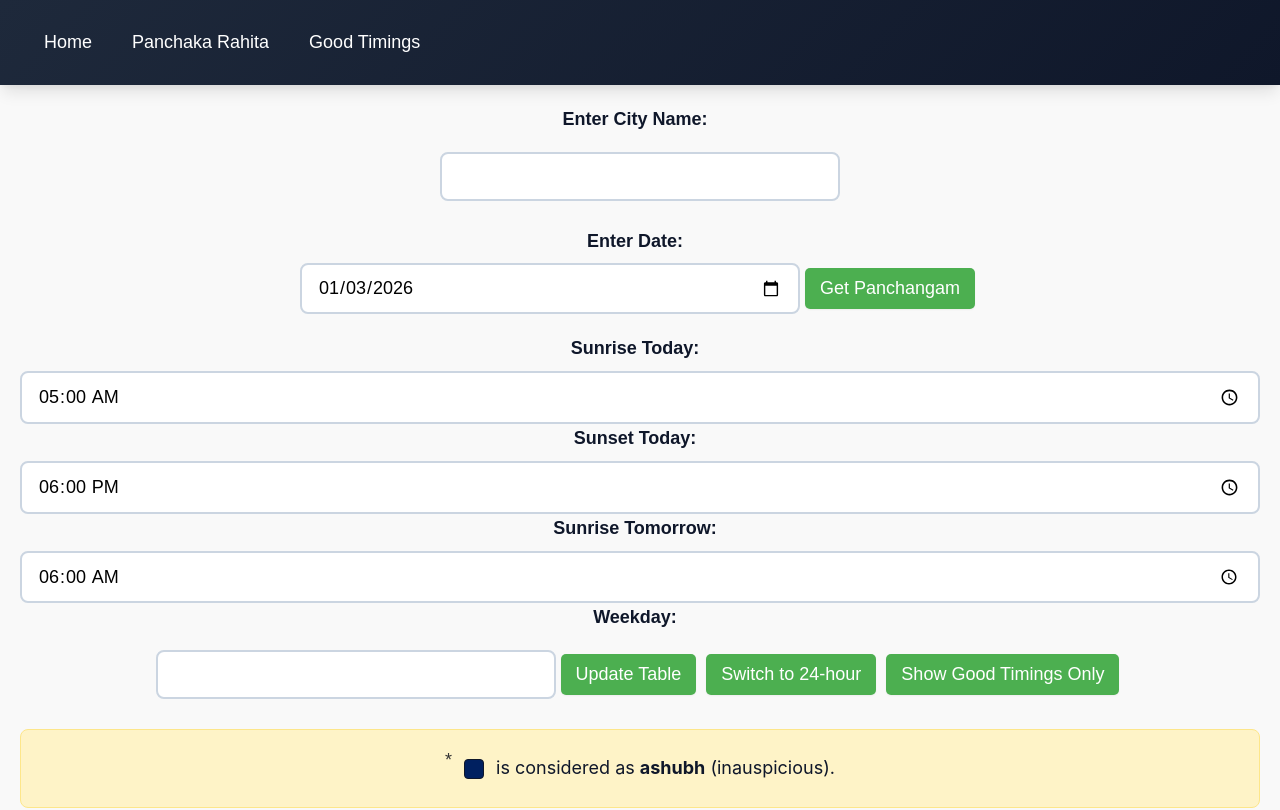
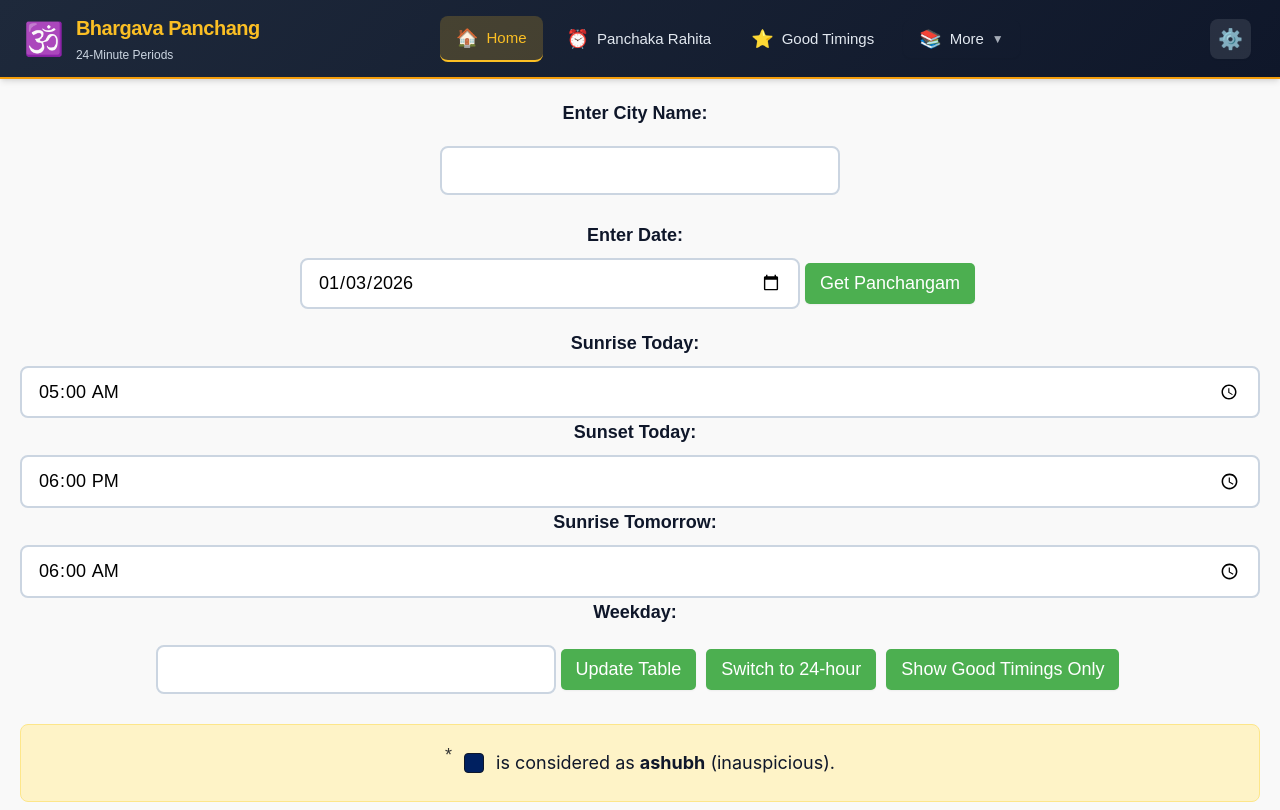
Before and after one commit to ucs200525/panchBotNewTele, a React (Create React App) app in the folder frontend/: page / in a window 1280 px wide. Shown: the top 810 px of the page. Built offline with nearby package versions, Linux system fonts and the light colour scheme; no server answers.

Commit message:
Start complete redesign: Professional navbar with Bhargava Panchang branding

```diff
--- /dev/null
+++ b/frontend/src/components/Navbar.css
@@ -0,0 +1,297 @@
+/* ========================================
+   Professional Navbar Styles
+   ======================================== */
+
+.modern-navbar {
+    background: linear-gradient(135deg, #1e293b 0%, #0f172a 100%);
+    box-shadow: 0 4px 6px -1px rgba(0, 0, 0, 0.1), 0 2px 4px -1px rgba(0, 0, 0, 0.06);
+    position: sticky;
+    top: 0;
+    z-index: 1000;
+    border-bottom: 2px solid #f59e0b;
+}
+
+.navbar-container {
+    max-width: 1400px;
+    margin: 0 auto;
+    display: flex;
+    align-items: center;
+    justify-content: space-between;
+    padding: 0.75rem 1.5rem;
+    gap: 2rem;
+}
+
+/* Brand Section */
+.navbar-brand {
+    display: flex;
+    align-items: center;
+}
+
+.brand-link {
+    display: flex;
+    align-items: center;
+    gap: 0.75rem;
+    text-decoration: none;
+    color: white;
+    transition: transform 0.2s ease;
+}
+
+.brand-link:hover {
+    transform: translateY(-2px);
+}
+
+.brand-icon {
+    font-size: 2rem;
+    line-height: 1;
+}
+
+.brand-text {
+    display: flex;
+    flex-direction: column;
+    gap: 0.125rem;
+}
+
+.brand-title {
+    font-size: 1.25rem;
+    font-weight: 700;
+    letter-spacing: -0.025em;
+    color: #fbbf24;
+}
+
+.brand-subtitle {
+    font-size: 0.75rem;
+    color: #cbd5e1;
+    font-weight: 500;
+}
+
+/* Hamburger Menu */
+.hamburger {
+    display: none;
+    flex-direction: column;
+    gap: 0.25rem;
+    background: none;
+    border: none;
+    cursor: pointer;
+    padding: 0.5rem;
+    z-index: 1001;
+}
+
+.hamburger-line {
+    width: 24px;
+    height: 3px;
+    background: white;
+    border-radius: 2px;
+    transition: all 0.3s ease;
+}
+
+.hamburger-line.open:nth-child(1) {
+    transform: rotate(45deg) translate(5px, 5px);
+}
+
+.hamburger-line.open:nth-child(2) {
+    opacity: 0;
+}
+
+.hamburger-line.open:nth-child(3) {
+    transform: rotate(-45deg) translate(7px, -7px);
+}
+
+/* Navigation Menu */
+.navbar-menu {
+    display: flex;
+    align-items: center;
+    gap: 0.5rem;
+    flex: 1;
+    justify-content: center;
+}
+
+.nav-link {
+    display: inline-flex;
+    align-items: center;
+    gap: 0.5rem;
+    padding: 0.625rem 1rem;
+    color: #e2e8f0;
+    text-decoration: none;
+    border-radius: 0.5rem;
+    font-weight: 500;
+    font-size: 0.9375rem;
+    transition: all 0.2s ease;
+    background: transparent;
+    border: none;
+    cursor: pointer;
+    white-space: nowrap;
+}
+
+.nav-link:hover {
+    background: rgba(255, 255, 255, 0.1);
+    color: #fbbf24;
+    transform: translateY(-1px);
+}
+
+.nav-link.active {
+    background: rgba(251, 191, 36, 0.2);
+    color: #fbbf24;
+    border-bottom: 2px solid #fbbf24;
+}
+
+.nav-icon {
+    font-size: 1.125rem;
+    line-height: 1;
+}
+
+.nav-text {
+    font-weight: 500;
+}
+
+/* Dropdown */
+.nav-dropdown {
+    position: relative;
+}
+
+.dropdown-trigger {
+    background: none;
+}
+
+.dropdown-arrow {
+    font-size: 0.75rem;
+    opacity: 0.7;
+    transition: transform 0.2s ease;
+}
+
+.nav-dropdown:hover .dropdown-arrow {
+    transform: rotate(180deg);
+}
+
+.dropdown-menu {
+    position: absolute;
+    top: calc(100% + 0.5rem);
+    right: 0;
+    background: white;
+    border-radius: 0.5rem;
+    box-shadow: 0 10px 15px -3px rgba(0, 0, 0, 0.1), 0 4px 6px -2px rgba(0, 0, 0, 0.05);
+    min-width: 200px;
+    opacity: 0;
+    visibility: hidden;
+    transform: translateY(-10px);
+    transition: all 0.2s ease;
+    overflow: hidden;
+}
+
+.nav-dropdown:hover .dropdown-menu {
+    opacity: 1;
+    visibility: visible;
+    transform: translateY(0);
+}
+
+.dropdown-item {
+    display: block;
+    padding: 0.75rem 1rem;
+    color: #1f2937;
+    text-decoration: none;
+    font-size: 0.875rem;
+    transition: background 0.15s ease;
+}
+
+.dropdown-item:hover {
+    background: #f3f4f6;
+    color: #f59e0b;
+}
+
+/* Actions */
+.navbar-actions {
+    display: flex;
+    gap: 0.5rem;
+}
+
+.action-btn {
+    padding: 0.5rem;
+    background: rgba(255, 255, 255, 0.1);
+    border: none;
+    border-radius: 0.5rem;
+    font-size: 1.25rem;
+    cursor: pointer;
+    transition: all 0.2s ease;
+    display: flex;
+    align-items: center;
+    justify-content: center;
+}
+
+.action-btn:hover {
+    background: rgba(255, 255, 255, 0.2);
+    transform: rotate(90deg);
+}
+
+/* Mobile Responsiveness */
+@media (max-width: 768px) {
+    .hamburger {
+        display: flex;
+    }
+
+    .navbar-menu {
+        position: fixed;
+        top: 0;
+        right: -100%;
+        width: 280px;
+        height: 100vh;
+        background: linear-gradient(135deg, #1e293b 0%, #0f172a 100%);
+        flex-direction: column;
+        justify-content: flex-start;
+        padding: 5rem 1.5rem 2rem;
+        gap: 0.5rem;
+        transition: right 0.3s ease;
+        box-shadow: -4px 0 6px -1px rgba(0, 0, 0, 0.1);
+        overflow-y: auto;
+    }
+
+    .navbar-menu.open {
+        right: 0;
+    }
+
+    .nav-link {
+        width: 100%;
+        justify-content: flex-start;
+        padding: 1rem;
+        font-size: 1rem;
+    }
+
+    .nav-link.active {
+        border-bottom: none;
+        border-left: 3px solid #fbbf24;
+    }
+
+    .dropdown-menu {
+        position: static;
+        opacity: 1;
+        visibility: visible;
+        transform: none;
+        background: rgba(255, 255, 255, 0.05);
+        box-shadow: none;
+        margin-top: 0.5rem;
+    }
+
+    .dropdown-item {
+        padding-left: 3rem;
+    }
+
+    .brand-subtitle {
+        display: none;
+    }
+
+    .navbar-actions {
+        display: none;
+    }
+}
+
+@media (max-width: 480px) {
+    .navbar-container {
+        padding: 0.5rem 1rem;
+    }
+
+    .brand-title {
+        font-size: 1rem;
+    }
+
+    .brand-icon {
+        font-size: 1.5rem;
+    }
+}
--- a/frontend/src/components/Navbar.js
+++ b/frontend/src/components/Navbar.js
@@ -1,16 +1,94 @@
-import React from 'react';
-import { Link } from 'react-router-dom';
+import React, { useState } from 'react';
+import { Link, useLocation } from 'react-router-dom';
+import './Navbar.css';
 
 const Navbar = () => {
+  const [isMenuOpen, setIsMenuOpen] = useState(false);
+  const location = useLocation();
+
+  const isActive = (path) => location.pathname === path;
+
+  const toggleMenu = () => setIsMenuOpen(!isMenuOpen);
+
   return (
-    <div className="navbar">
-      <Link to="/">Home</Link>
-      <Link to="/panchaka">Panchaka Rahita</Link>
-      <Link to="/combine">Good Timings</Link>
-      {/* <Link to="/DownloadImage">DownloadImage </Link>
-      <Link to="/bhargav-table-image">DownloadImage </Link>
-      <Link to="/drik-table-image">DownloadImage </Link> */}
-    </div>
+    <nav className="modern-navbar">
+      <div className="navbar-container">
+        {/* Logo/Brand */}
+        <div className="navbar-brand">
+          <Link to="/" className="brand-link">
+            <span className="brand-icon">🕉️</span>
+            <div className="brand-text">
+              <span className="brand-title">Bhargava Panchang</span>
+              <span className="brand-subtitle">24-Minute Periods</span>
+            </div>
+          </Link>
+        </div>
+
+        {/* Hamburger Menu (Mobile) */}
+        <button className="hamburger" onClick={toggleMenu} aria-label="Toggle menu">
+          <span className={isMenuOpen ? 'hamburger-line open' : 'hamburger-line'}></span>
+          <span className={isMenuOpen ? 'hamburger-line open' : 'hamburger-line'}></span>
+          <span className={isMenuOpen ? 'hamburger-line open' : 'hamburger-line'}></span>
+        </button>
+
+        {/* Navigation Links */}
+        <div className={`navbar-menu ${isMenuOpen ? 'open' : ''}`}>
+          <Link
+            to="/"
+            className={`nav-link ${isActive('/') ? 'active' : ''}`}
+            onClick={() => setIsMenuOpen(false)}
+          >
+            <span className="nav-icon">🏠</span>
+            <span className="nav-text">Home</span>
+          </Link>
+
+          <Link
+            to="/panchaka"
+            className={`nav-link ${isActive('/panchaka') ? 'active' : ''}`}
+            onClick={() => setIsMenuOpen(false)}
+          >
+            <span className="nav-icon">⏰</span>
+            <span className="nav-text">Panchaka Rahita</span>
+          </Link>
+
+          <Link
+            to="/combine"
+            className={`nav-link ${isActive('/combine') ? 'active' : ''}`}
+            onClick={() => setIsMenuOpen(false)}
+          >
+            <span className="nav-icon">⭐</span>
+            <span className="nav-text">Good Timings</span>
+          </Link>
+
+          {/* More Dropdown */}
+          <div className="nav-dropdown">
+            <button className="nav-link dropdown-trigger">
+              <span className="nav-icon">📚</span>
+              <span className="nav-text">More</span>
+              <span className="dropdown-arrow">▼</span>
+            </button>
+            <div className="dropdown-menu">
+              <Link to="/DownloadImage" className="dropdown-item" onClick={() => setIsMenuOpen(false)}>
+                📥 Download Image
+              </Link>
+              <Link to="/drik-table-image" className="dropdown-item" onClick={() => setIsMenuOpen(false)}>
+                📊 Drik Table
+              </Link>
+              <Link to="/bhargav-table-image" className="dropdown-item" onClick={() => setIsMenuOpen(false)}>
+                📊 Bhargav Table
+              </Link>
+            </div>
+          </div>
+        </div>
+
+        {/* Right side actions */}
+        <div className="navbar-actions">
+          <button className="action-btn" title="Settings">
+            ⚙️
+          </button>
+        </div>
+      </div>
+    </nav>
   );
 };
 
```
